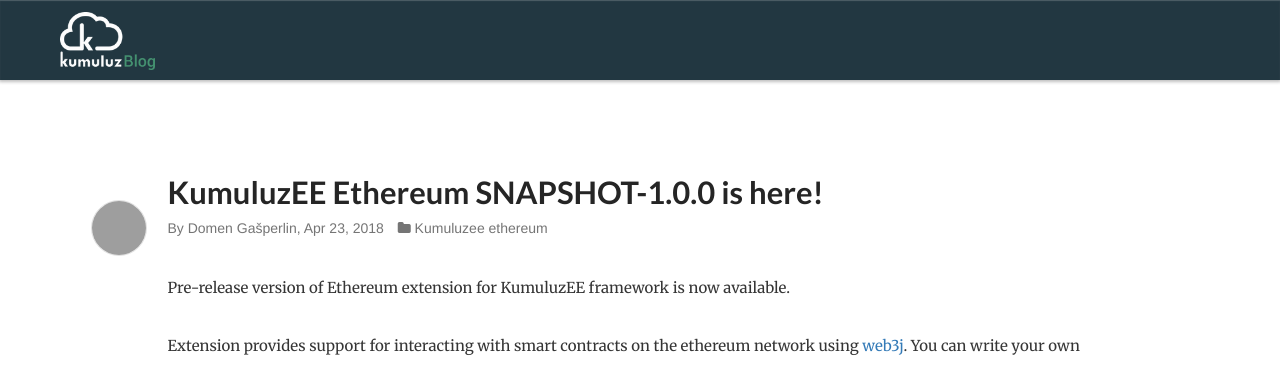
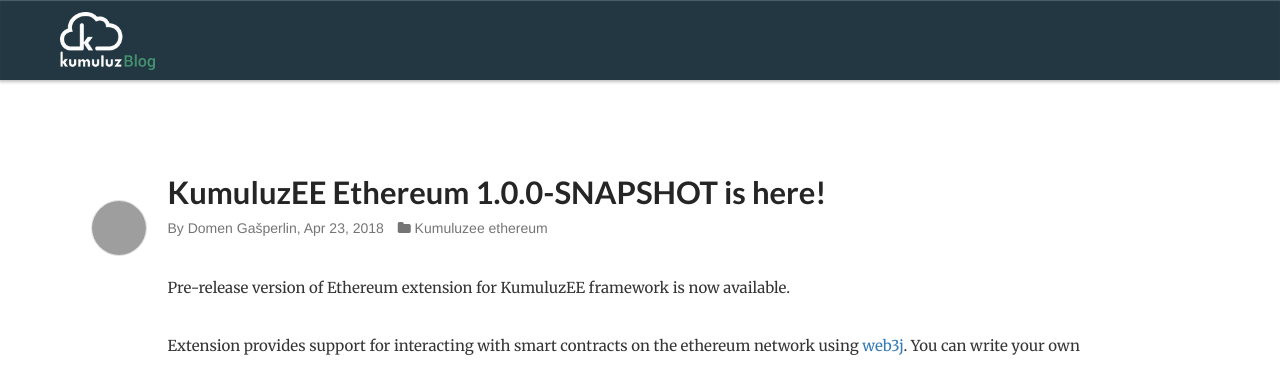
Before and after one commit to kumuluz/blog.sunesis.si, a Jekyll site: the page built from _posts/2018-04-23-kumuluzee-ethereum—web3j-1.0.0-release.markdown, in a window 1280 px wide. Shown: the top 366 px of the page. Built offline with Jekyll 4.4.1, drawn with Linux system fonts in a browser that asks for light colours; grey boxes are pictures that could not be loaded.

Commit message:
Update version

```diff
--- a/_posts/2018-04-23-kumuluzee-ethereum—web3j-1.0.0-release.markdown
+++ b/_posts/2018-04-23-kumuluzee-ethereum—web3j-1.0.0-release.markdown
@@ -1,6 +1,6 @@
 ---
 layout: post
-title:  "KumuluzEE Ethereum SNAPSHOT-1.0.0 is here!"
+title:  "KumuluzEE Ethereum 1.0.0-SNAPSHOT is here!"
 date:   2018-04-23
 author: domeng
 categories: [KumuluzEE Ethereum]
```
